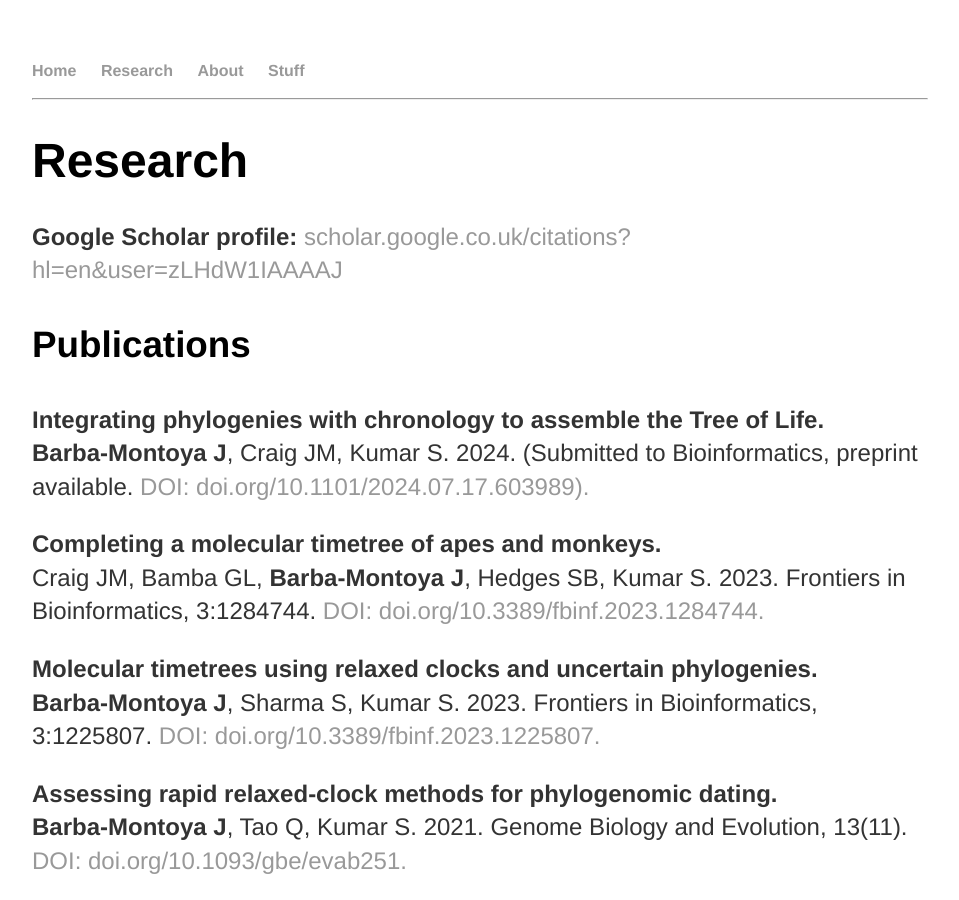
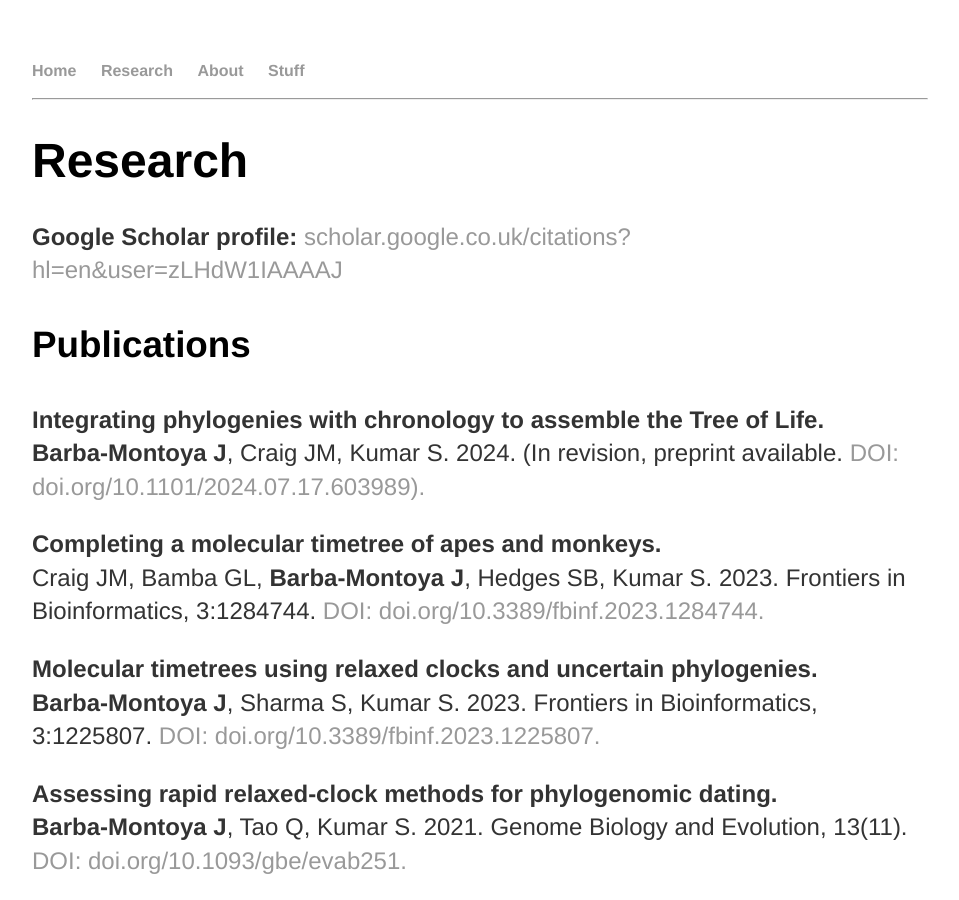
Before and after one commit to josebarbamontoya/josebarbamontoya.github.io, a Jekyll site: the page built from research/index.html, in a window 1280 px wide and 900 px high. Shown: the whole window, without its empty margins (160-1119 px from the left). Built offline with Jekyll 4.4.1, drawn with Linux system fonts in a browser that asks for light colours.

Commit message:
Update index.html

```diff
--- a/research/index.html
+++ b/research/index.html
@@ -9,7 +9,7 @@ title: Jose Barba-Montoya
 					<h3>Publications</h3>
 
 <p><b>Integrating phylogenies with chronology to assemble the Tree of Life.</b><br>
-<b>Barba-Montoya J</b>, Craig JM, Kumar S. 2024. (Submitted to Bioinformatics, preprint available. <a href="https://www.biorxiv.org/content/10.1101/2024.07.17.603989v1">DOI: doi.org/10.1101/2024.07.17.603989).</a>
+<b>Barba-Montoya J</b>, Craig JM, Kumar S. 2024. (In revision, preprint available. <a href="https://www.biorxiv.org/content/10.1101/2024.07.17.603989v1">DOI: doi.org/10.1101/2024.07.17.603989).</a>
 
 <p><b>Completing a molecular timetree of apes and monkeys.</b><br>
 Craig JM, Bamba GL, <b>Barba-Montoya J</b>, Hedges SB, Kumar S. 2023. Frontiers in Bioinformatics, 3:1284744. <a href="https://www.frontiersin.org/articles/10.3389/fbinf.2023.1284744">DOI: doi.org/10.3389/fbinf.2023.1284744.</a>
```
